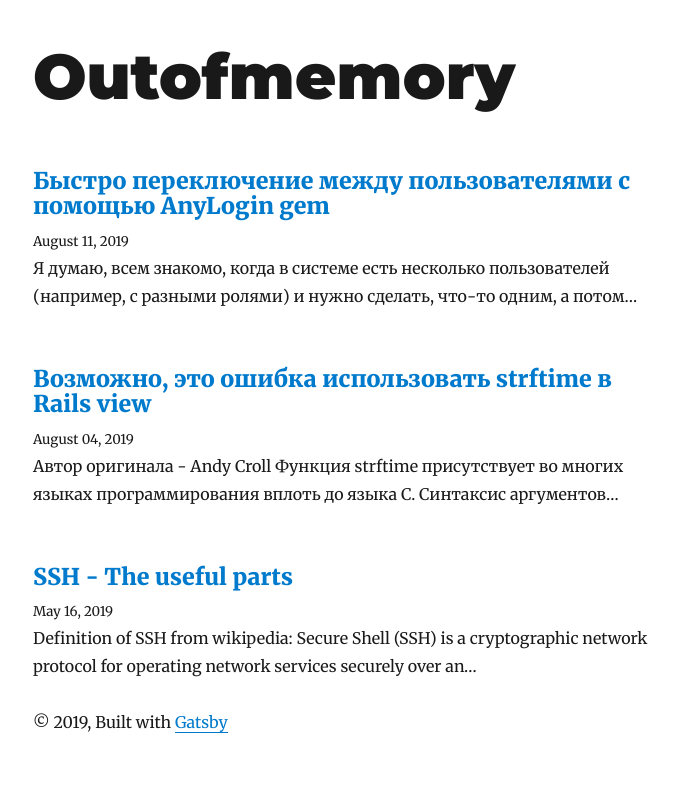
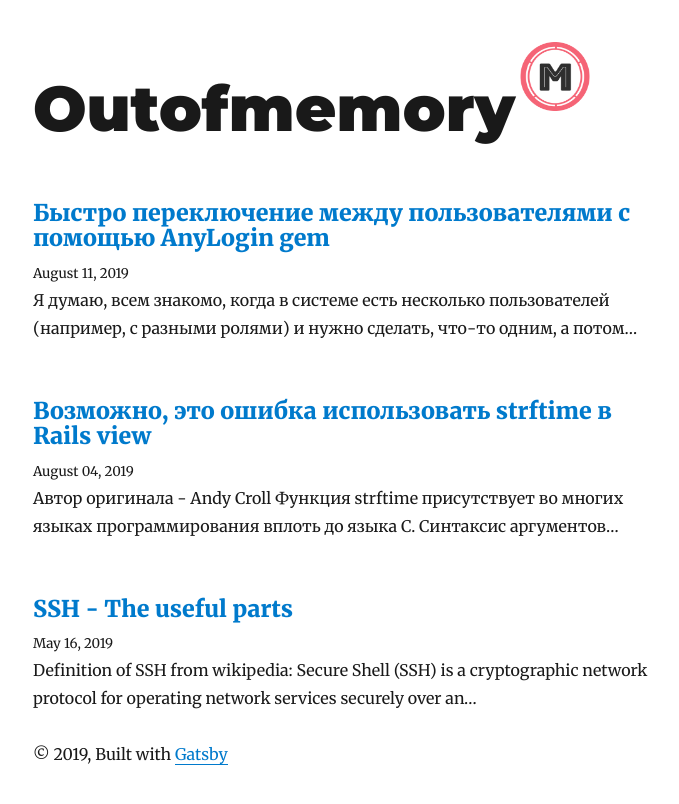
Before and after one commit to slavik925/outofmemory, a Gatsby site: page / in a window 1280 px wide. Shown: the whole page, without its empty margins (292-971 px from the left). Built offline with nearby package versions, Linux system fonts and the light colour scheme; Gatsby itself is replaced by a stand-in of ours; some packages are replaced by stand-ins of ours.

Commit message:
Add logo

```diff
--- a/gatsby-config.js
+++ b/gatsby-config.js
@@ -63,7 +63,7 @@
         background_color: `#ffffff`,
         theme_color: `#663399`,
         display: `minimal-ui`,
-        icon: `content/assets/gatsby-icon.png`,
+        icon: `static/logo.png`,
       },
     },
     `gatsby-plugin-offline`,
--- a/src/components/layout.js
+++ b/src/components/layout.js
@@ -23,10 +23,17 @@
               boxShadow: `none`,
               textDecoration: `none`,
               color: `inherit`,
+              display: 'flex'
             }}
             to={`/`}
           >
-            {title}
+            <div style={{marginTop: "2rem"}}>
+              {title}
+            </div>
+            <img src="logo.png" alt="outofmemory.dev logo" style={{
+              width: "5rem",
+              height: "4.3rem"
+            }} />
           </Link>
         </h1>
       )
```
Also changed, not shown: content/assets/gatsby-icon.png (deleted), content/assets/profile-pic.jpg (deleted), static/favicon.ico, static/logo.png (added).
